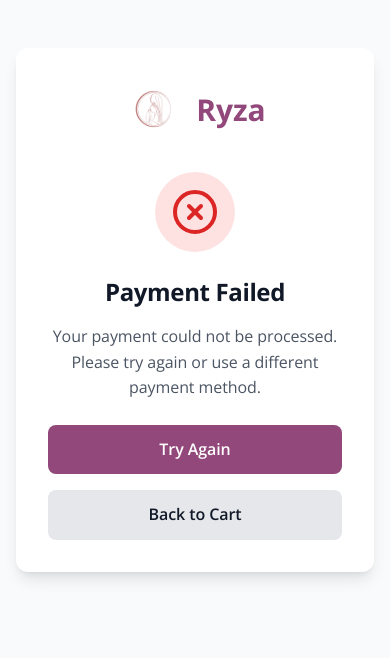
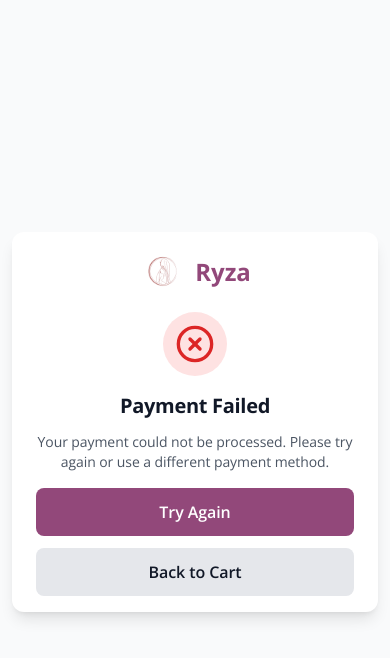
Before and after one commit to mohammed16ibraheem/Ryza, a Next.js app: page /payment/return in a window 390 px wide. Shown: the top 658 px of the page. Built offline with nearby package versions, Linux system fonts and the light colour scheme; no server answers.

Commit message:
ui-mobile

```diff
--- a/app/payment/return/page.tsx
+++ b/app/payment/return/page.tsx
@@ -277,21 +277,21 @@ export default function PaymentReturnPage() {
   }, [])
 
   return (
-    <div className="min-h-screen bg-gray-50">
-      <div className="max-w-2xl mx-auto px-4 sm:px-6 lg:px-8 py-12">
-        <div className="bg-white rounded-xl shadow-lg p-8 md:p-12 text-center">
+    <div className="min-h-screen bg-gray-50 flex items-center justify-center px-3 py-4 sm:py-8">
+      <div className="w-full max-w-2xl mx-auto">
+        <div className="bg-white rounded-xl shadow-lg p-4 sm:p-6 md:p-8 lg:p-12 text-center">
           {/* Logo */}
-          <div className="flex justify-center mb-8">
-            <Link href="/" className="flex items-center gap-3">
+          <div className="flex justify-center mb-4 sm:mb-6 md:mb-8">
+            <Link href="/" className="flex items-center gap-2 sm:gap-3">
               <Image
                 src="/logo.png"
                 alt="Ryza"
-                width={60}
-                height={60}
-                className="object-contain"
+                width={50}
+                height={50}
+                className="object-contain w-12 h-12 sm:w-14 sm:h-14 md:w-16 md:h-16"
                 priority
               />
-              <span className="text-3xl md:text-4xl font-bold text-primary-600" style={{ fontFamily: 'inherit' }}>
+              <span className="text-2xl sm:text-3xl md:text-4xl font-bold text-primary-600" style={{ fontFamily: 'inherit' }}>
                 Ryza
               </span>
             </Link>
@@ -299,71 +299,73 @@ export default function PaymentReturnPage() {
 
           {paymentStatus === 'loading' && (
             <>
-              <div className="flex justify-center mb-6">
-                <FiLoader className="w-16 h-16 text-primary-600 animate-spin" />
+              <div className="flex justify-center mb-4 sm:mb-6">
+                <FiLoader className="w-12 h-12 sm:w-16 sm:h-16 text-primary-600 animate-spin" />
               </div>
-              <h1 className="text-2xl md:text-3xl font-bold text-gray-900 mb-4">
+              <h1 className="text-xl sm:text-2xl md:text-3xl font-bold text-gray-900 mb-3 sm:mb-4 px-2">
                 Verifying Payment...
               </h1>
-              <p className="text-gray-600">Please wait while we confirm your payment.</p>
+              <p className="text-sm sm:text-base text-gray-600 px-2">Please wait while we confirm your payment.</p>
             </>
           )}
 
           {paymentStatus === 'success' && (
             <>
-              <div className="flex justify-center mb-6">
-                <div className="w-20 h-20 bg-green-100 rounded-full flex items-center justify-center">
-                  <FiCheckCircle className="w-12 h-12 text-green-600" />
+              <div className="flex justify-center mb-4 sm:mb-6">
+                <div className="w-16 h-16 sm:w-20 sm:h-20 bg-green-100 rounded-full flex items-center justify-center">
+                  <FiCheckCircle className="w-10 h-10 sm:w-12 sm:h-12 text-green-600" />
                 </div>
               </div>
-              <h1 className="text-2xl md:text-3xl font-bold text-gray-900 mb-4">
+              <h1 className="text-xl sm:text-2xl md:text-3xl font-bold text-gray-900 mb-3 sm:mb-4 px-2">
                 Payment Successful!
               </h1>
-              <p className="text-lg text-gray-700 mb-2 font-semibold">
+              <p className="text-base sm:text-lg text-gray-700 mb-2 font-semibold px-2">
                 Thank you for your purchase!
               </p>
-              <p className="text-gray-600 mb-6">
+              <p className="text-sm sm:text-base text-gray-600 mb-4 sm:mb-6 px-2">
                 Our support team will contact you soon for delivery. We'll process your order faster!
               </p>
               {orderDetails && (
-                <div className="bg-gray-50 rounded-lg p-6 mb-6 text-left">
-                  <div className="flex justify-between items-center mb-4">
-                    <h3 className="font-semibold text-gray-900">Order Details</h3>
+                <div className="bg-gray-50 rounded-lg p-4 sm:p-6 mb-4 sm:mb-6 text-left">
+                  <div className="flex flex-col sm:flex-row justify-between items-start sm:items-center mb-3 sm:mb-4 gap-2">
+                    <h3 className="text-base sm:text-lg font-semibold text-gray-900">Order Details</h3>
                     <span
                       onClick={generateInvoice}
-                      className="text-red-600 font-semibold cursor-pointer hover:text-red-700 hover:underline transition-colors"
+                      className="text-red-600 text-sm sm:text-base font-semibold cursor-pointer hover:text-red-700 hover:underline transition-colors active:scale-95"
                     >
                       Invoice
                     </span>
                   </div>
-                  <div className="space-y-2 text-sm">
-                    <div className="flex justify-between">
-                      <span className="text-gray-600">Order ID:</span>
-                      <span className="font-medium text-gray-900">{orderDetails.order_id}</span>
+                  <div className="space-y-2.5 sm:space-y-3 text-xs sm:text-sm">
+                    <div className="flex flex-col sm:flex-row sm:justify-between gap-1 sm:gap-0">
+                      <span className="text-gray-600 font-medium sm:font-normal">Order ID:</span>
+                      <span className="font-medium text-gray-900 break-all sm:break-normal text-right sm:text-left">
+                        {orderDetails.order_id}
+                      </span>
                     </div>
-                    <div className="flex justify-between">
-                      <span className="text-gray-600">Amount:</span>
-                      <span className="font-medium text-gray-900">
+                    <div className="flex flex-col sm:flex-row sm:justify-between gap-1 sm:gap-0">
+                      <span className="text-gray-600 font-medium sm:font-normal">Amount:</span>
+                      <span className="font-medium text-gray-900 text-right sm:text-left">
                         ₹{orderDetails.order_amount?.toLocaleString('en-IN')}
                       </span>
                     </div>
-                    <div className="flex justify-between">
-                      <span className="text-gray-600">Status:</span>
-                      <span className="font-medium text-green-600">Paid</span>
+                    <div className="flex flex-col sm:flex-row sm:justify-between gap-1 sm:gap-0">
+                      <span className="text-gray-600 font-medium sm:font-normal">Status:</span>
+                      <span className="font-medium text-green-600 text-right sm:text-left">Paid</span>
                     </div>
                   </div>
                 </div>
               )}
-              <div className="flex flex-col sm:flex-row gap-4 justify-center">
+              <div className="flex flex-col sm:flex-row gap-3 sm:gap-4 justify-center px-2">
                 <Link
                   href="/"
-                  className="px-8 py-3 bg-primary-600 text-white rounded-lg font-semibold hover:bg-primary-700 transition-colors text-lg"
+                  className="w-full sm:w-auto px-6 sm:px-8 py-3 bg-primary-600 text-white rounded-lg font-semibold hover:bg-primary-700 active:bg-primary-800 transition-colors text-base sm:text-lg text-center"
                 >
                   Go to Home
                 </Link>
                 <Link
                   href="/"
-                  className="px-8 py-3 bg-gray-200 text-gray-900 rounded-lg font-semibold hover:bg-gray-300 transition-colors text-lg"
+                  className="w-full sm:w-auto px-6 sm:px-8 py-3 bg-gray-200 text-gray-900 rounded-lg font-semibold hover:bg-gray-300 active:bg-gray-400 transition-colors text-base sm:text-lg text-center"
                 >
                   Continue Shopping
                 </Link>
@@ -373,32 +375,32 @@ export default function PaymentReturnPage() {
 
           {paymentStatus === 'failed' && (
             <>
-              <div className="flex justify-center mb-6">
-                <div className="w-20 h-20 bg-red-100 rounded-full flex items-center justify-center">
-                  <FiXCircle className="w-12 h-12 text-red-600" />
+              <div className="flex justify-center mb-4 sm:mb-6">
+                <div className="w-16 h-16 sm:w-20 sm:h-20 bg-red-100 rounded-full flex items-center justify-center">
+                  <FiXCircle className="w-10 h-10 sm:w-12 sm:h-12 text-red-600" />
                 </div>
               </div>
-              <h1 className="text-2xl md:text-3xl font-bold text-gray-900 mb-4">
+              <h1 className="text-xl sm:text-2xl md:text-3xl font-bold text-gray-900 mb-3 sm:mb-4 px-2">
                 Payment Failed
               </h1>
-              <p className="text-gray-600 mb-6">
+              <p className="text-sm sm:text-base text-gray-600 mb-4 sm:mb-6 px-2">
                 Your payment could not be processed. Please try again or use a different payment method.
               </p>
               {orderDetails && orderDetails.payment_message && (
-                <div className="bg-red-50 rounded-lg p-4 mb-6">
-                  <p className="text-sm text-red-700">{orderDetails.payment_message}</p>
+                <div className="bg-red-50 rounded-lg p-3 sm:p-4 mb-4 sm:mb-6 mx-2">
+                  <p className="text-xs sm:text-sm text-red-700">{orderDetails.payment_message}</p>
                 </div>
               )}
-              <div className="flex flex-col sm:flex-row gap-4 justify-center">
+              <div className="flex flex-col sm:flex-row gap-3 sm:gap-4 justify-center px-2">
                 <Link
                   href="/checkout"
-                  className="px-6 py-3 bg-primary-600 text-white rounded-lg font-semibold hover:bg-primary-700 transition-colors"
+                  className="w-full sm:w-auto px-6 py-3 bg-primary-600 text-white rounded-lg font-semibold hover:bg-primary-700 active:bg-primary-800 transition-colors text-base sm:text-lg text-center"
                 >
                   Try Again
                 </Link>
                 <Link
                   href="/cart"
-                  className="px-6 py-3 bg-gray-200 text-gray-900 rounded-lg font-semibold hover:bg-gray-300 transition-colors"
+                  className="w-full sm:w-auto px-6 py-3 bg-gray-200 text-gray-900 rounded-lg font-semibold hover:bg-gray-300 active:bg-gray-400 transition-colors text-base sm:text-lg text-center"
                 >
                   Back to Cart
                 </Link>
```
Also changed, not shown: doc.txt, 1 other file (tests, documents, lock files or other folders).
